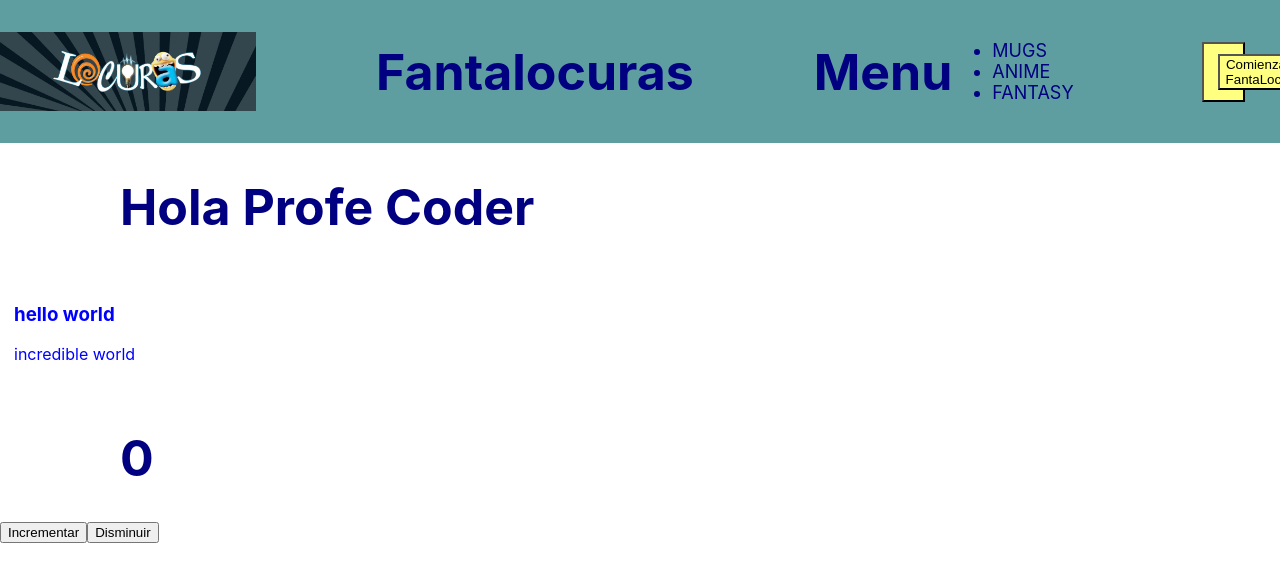
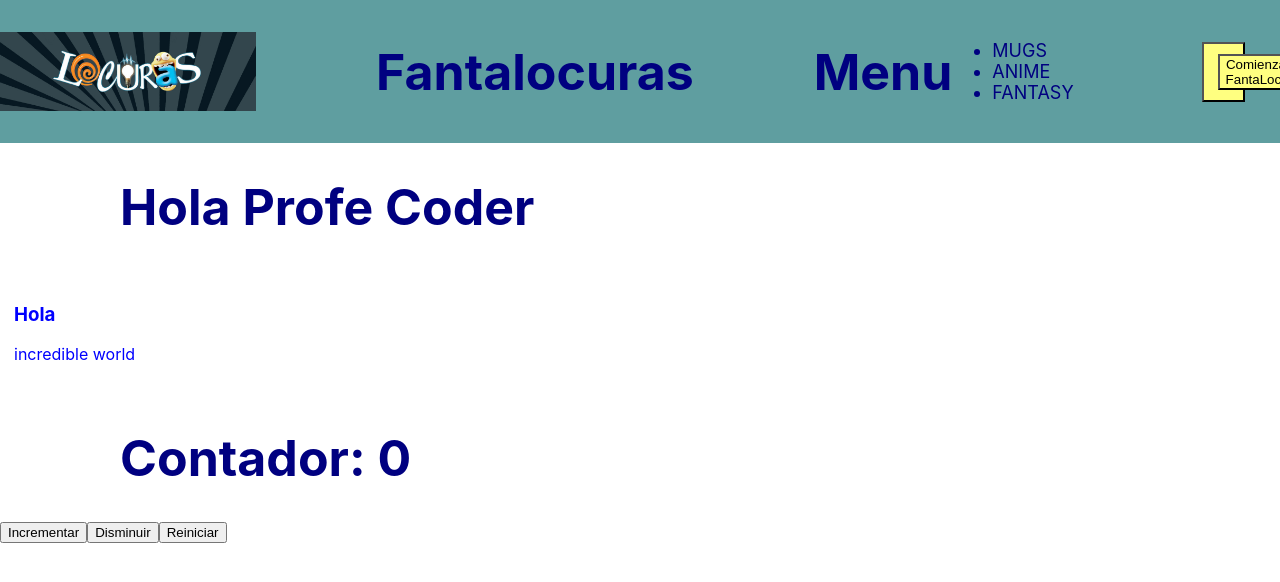
Before and after one commit to Mariangel86/fantalocuras-antequera, a React (Create React App) app: page / in a window 1280 px wide. Shown: the top 582 px of the page. Built offline with nearby package versions, Linux system fonts and the light colour scheme.

Commit message:
changes of friday

```diff
--- a/src/App.js
+++ b/src/App.js
@@ -2,9 +2,8 @@ import React from 'react';
 import './App.css';
 import Header from './componentes/Header';
 import NavBar from './componentes/NavBar';
-import ContadorFuncional from './componentes/ContadorFuncional';
 import ItemLista from './componentes/ItemListContainer';
-
+import UseReducer from './componentes/ContadorFuncional';
 const App = () => {
 
 //const locunum = 5;
@@ -13,8 +12,8 @@ const App = () => {
     <div className='App'>
       <NavBar/>
       <Header/>
-      <ItemLista/>
-      <ContadorFuncional />
+      <ItemLista title= "Hola"/>
+      <UseReducer />
     </div>
   );
 }
--- a/src/componentes/ContadorFuncional.js
+++ b/src/componentes/ContadorFuncional.js
@@ -1,22 +1,43 @@
-import React, {useState} from "react";
+import {useReducer} from "react";
 
-const ContadorFuncional= () => {
+const contadorInicial={contador: 0};
 
-    const [Contador, cambiarContador] = useState  (0);
-    const incrementar = function() { cambiarContador(Contador + 1); };
-    const disminuir = function() { cambiarContador(Contador - 1); };
+const reducer = (estado, accion) => {
+switch (accion.tipo){
+    case 'INCREMENTAR':
+        return {contador: estado.contador +1}
+        case 'DISMINUIR':
+        return {contador: estado.contador -1}
+        case 'REINICIAR':
+        return {contador:0}
+        default:
+        return estado;
 
+}
+}
+
+const UseReducer = () => {
+    const [estado, dispatch] = useReducer (reducer, contadorInicial)
 
     return (
+      <div>
+       <h1>Contador: {estado.contador}</h1>
+       <button
+onClick={() => dispatch ({tipo: 'INCREMENTAR'})}
+>
+        Incrementar
+    </button>
+<button
+onClick={() => dispatch ({tipo: 'DISMINUIR'})}
+>
+        Disminuir
+    </button>
+    <button onClick={() => dispatch ({tipo: 'REINICIAR'})}
+>
+        Reiniciar
+    </button>
+     </div>
+       );
+     };
 
-        <>
-        <h1>{Contador}</h1>
-
-        <button onClick = {incrementar}>Incrementar</button>
-        <button onClick = {disminuir}>Disminuir</button>
-
-        </>
-    )
-}
-
-export default ContadorFuncional;
+export default UseReducer;
--- a/src/componentes/ItemListContainer.js
+++ b/src/componentes/ItemListContainer.js
@@ -1,10 +1,10 @@
 import React from "react";
 import styled from "styled-components";
 
-const ItemLista = ()=> {
+const ItemLista = (props)=> {
 return(
     <ContenedorLista >
-        <h3>hello world</h3>
+        <h3>{props.title}</h3>
         <p> incredible world</p>
     </ContenedorLista >
 );
```
